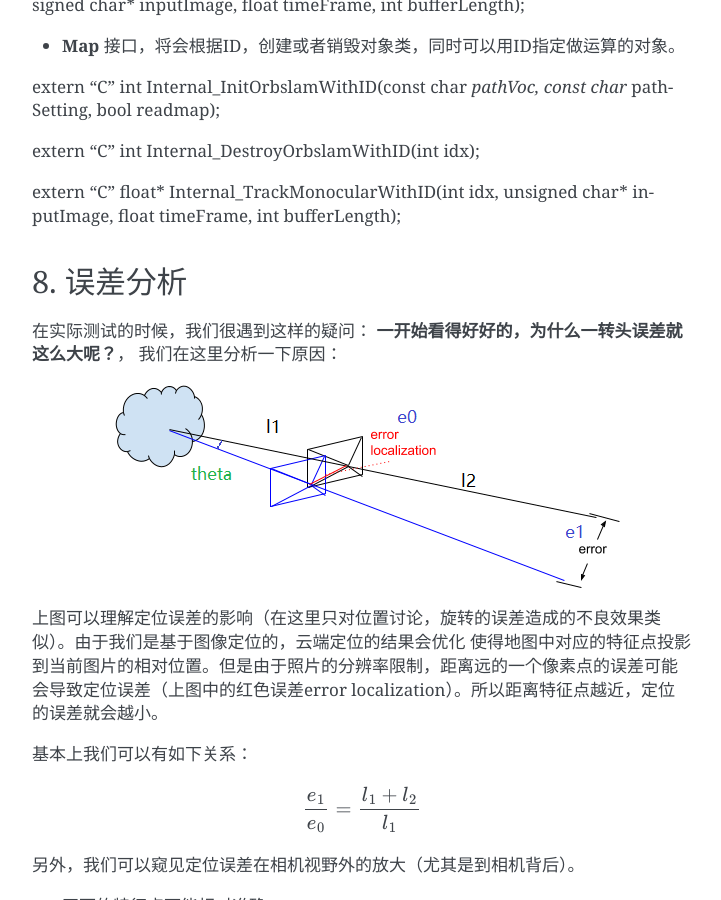
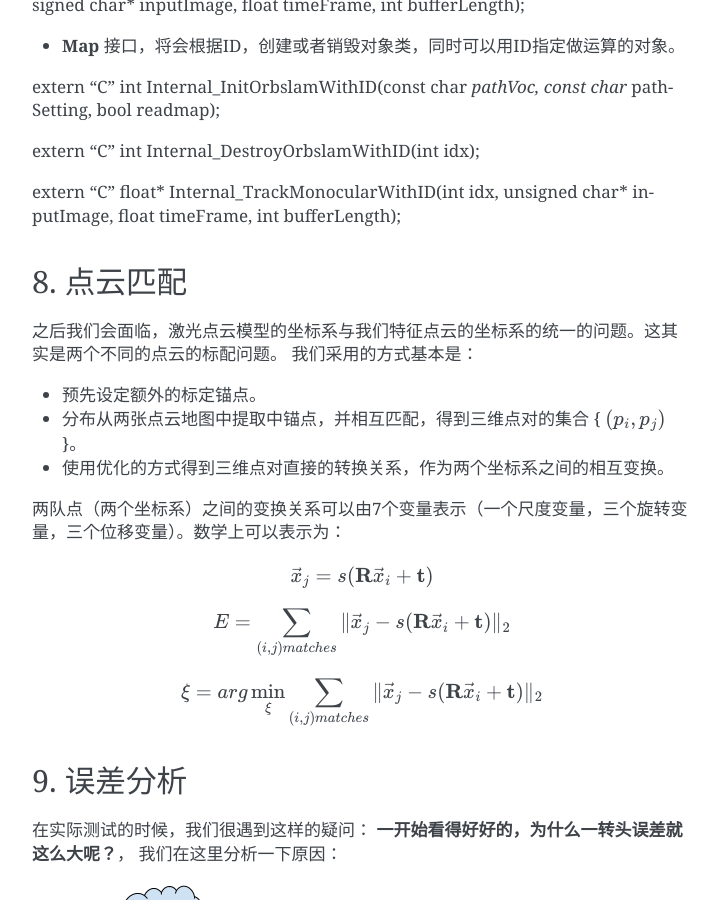
Before and after one commit to gggliuye/VIO, a Sphinx documentation site: the page built from docs/UnitySc/unityShadowCreator.rst, in a window 1280 px wide and 900 px high, scrolled down 7521 px. Shown: the whole window, without its empty margins (388-1109 px from the left). Built offline with Sphinx 7.4.7, drawn with Linux system fonts in a browser that asks for light colours; some of the changed text lies outside the part shown.

Commit message:
Update unityShadowCreator.rst

```diff
--- a/docs/UnitySc/unityShadowCreator.rst
+++ b/docs/UnitySc/unityShadowCreator.rst
@@ -239,8 +239,36 @@ extern "C" int Internal_DestroyOrbslamWithID(int idx);
 
 extern "C" float* Internal_TrackMonocularWithID(int idx, unsigned char* inputImage, float timeFrame, int bufferLength);
 
+8. 点云匹配
+---------------------
 
-8. 误差分析
+之后我们会面临，激光点云模型的坐标系与我们特征点云的坐标系的统一的问题。这其实是两个不同的点云的标配问题。
+我们采用的方式基本是：
+
+* 预先设定额外的标定锚点。
+* 分布从两张点云地图中提取中锚点，并相互匹配，得到三维点对的集合 { :math:`(p_{i}, p_{j} )` }。
+* 使用优化的方式得到三维点对直接的转换关系，作为两个坐标系之间的相互变换。
+
+8.1 点对关系
+>>>>>>>>>>>>>>>>>>>>>>>
+
+两队点（两个坐标系）之间的变换关系可以由7个变量表示（一个尺度变量，三个旋转变量，三个位移变量）。数学上可以表示为：
+
+.. math::
+    \vec{x}_{j} = s(\mathbf{R}\vec{x}_{i} + \mathbf{t})
+
+8.2 优化问题
+>>>>>>>>>>>>>>>>>>>>>>>>>>>
+
+.. math::
+    E = \sum_{(i,j) matches} \| \vec{x}_{j} - s(\mathbf{R}\vec{x}_{i} + \mathbf{t}) \|_{2}
+
+.. math::
+    \xi = arg \min_{\xi} \sum_{(i,j) matches} \| \vec{x}_{j} - s(\mathbf{R}\vec{x}_{i} + \mathbf{t}) \|_{2}
+
+
+
+9. 误差分析
 ---------------------
 
 在实际测试的时候，我们很遇到这样的疑问： **一开始看得好好的，为什么一转头误差就这么大呢？**， 我们在这里分析一下原因：
@@ -268,7 +296,7 @@ extern "C" float* Internal_TrackMonocularWithID(int idx, unsigned char* inputIma
 
 **解决思路**  ： 增加定位使用图片的 **分辨率** ，减少 **运动模糊** 。增加SLAM定位的系统准确性，增加地图点的精度。
 
-8.1 ORBSLAM2的定位误差
+9.1 ORBSLAM2的定位误差
 >>>>>>>>>>>>>>>>>>>>>>
 
 云端定位系统的误差可以分为下面几项：
@@ -285,7 +313,7 @@ extern "C" float* Internal_TrackMonocularWithID(int idx, unsigned char* inputIma
 * 系统架构的重新设计。
 
 
-8.2 Unity
+9.2 Unity
 >>>>>>>>>>>>>>>>>>>>>>>>>>>>
 由于通过特征点摆放模型并不是十分可靠（特征点有噪声，而且特征点的视觉辨识度不是很高），
 Unity的模型摆放存在误差。
@@ -293,7 +321,7 @@ Unity的模型摆放存在误差。
 **解决思路** ： 用高精模型摆放虚拟物体。
 
 
-8.3 标定参数
+9.3 标定参数
 >>>>>>>>>>>>>>>>>>>>>>>>>
 
 * VIO的累积误差
@@ -311,7 +339,7 @@ Unity的模型摆放存在误差。
 **解决思路** ： 高清相机，高精度标定。
 
 
-8.4 两个系统的问题
+9.4 两个系统的问题
 >>>>>>>>>>>>>>>>>>>>>>>>
 粗暴的将一个SLAM系统分裂成两个系统（云端和本地）会导致 **信息缺失** ：从SLAM最初的分析来看，SLAM系统给出的其实是一个预测的概率分布。但是demo中云端定位给到本地的信息，却是一个确定的值。系统的状态 **坍缩** 了！！
 
```
